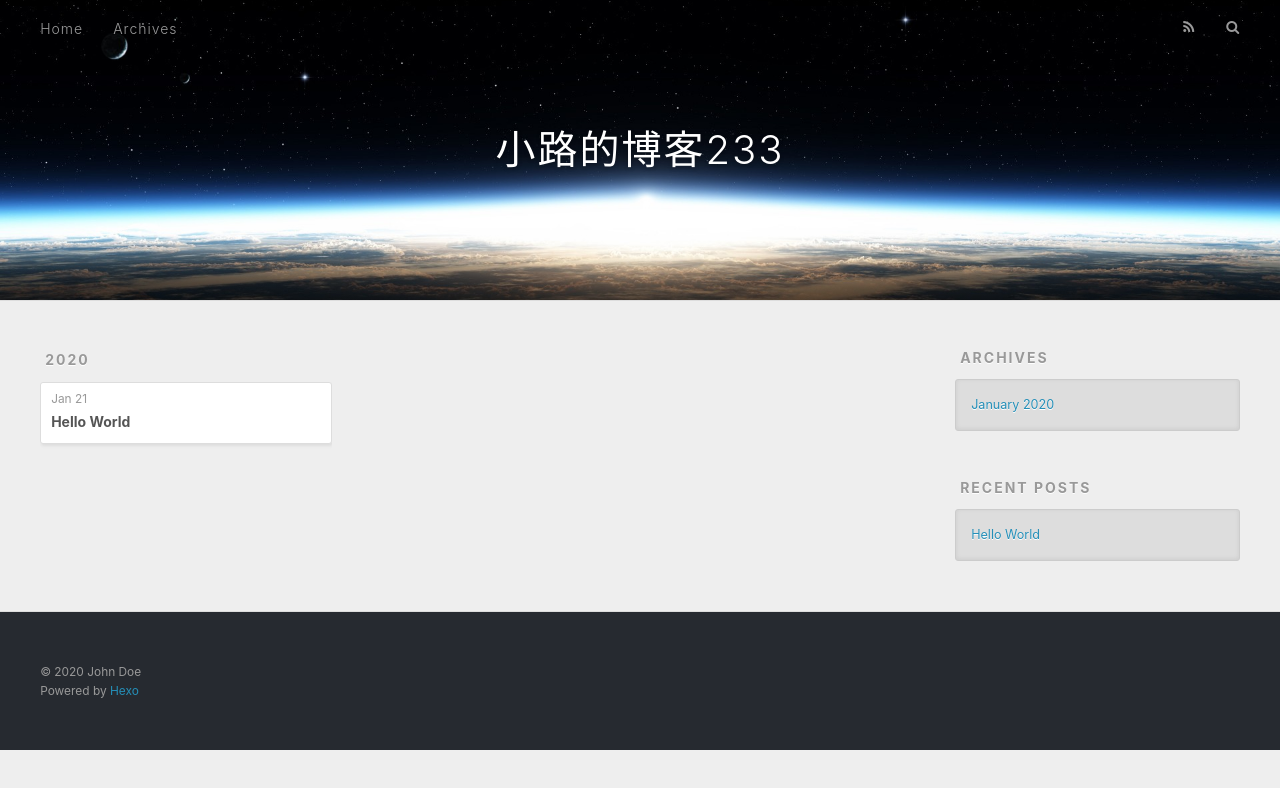
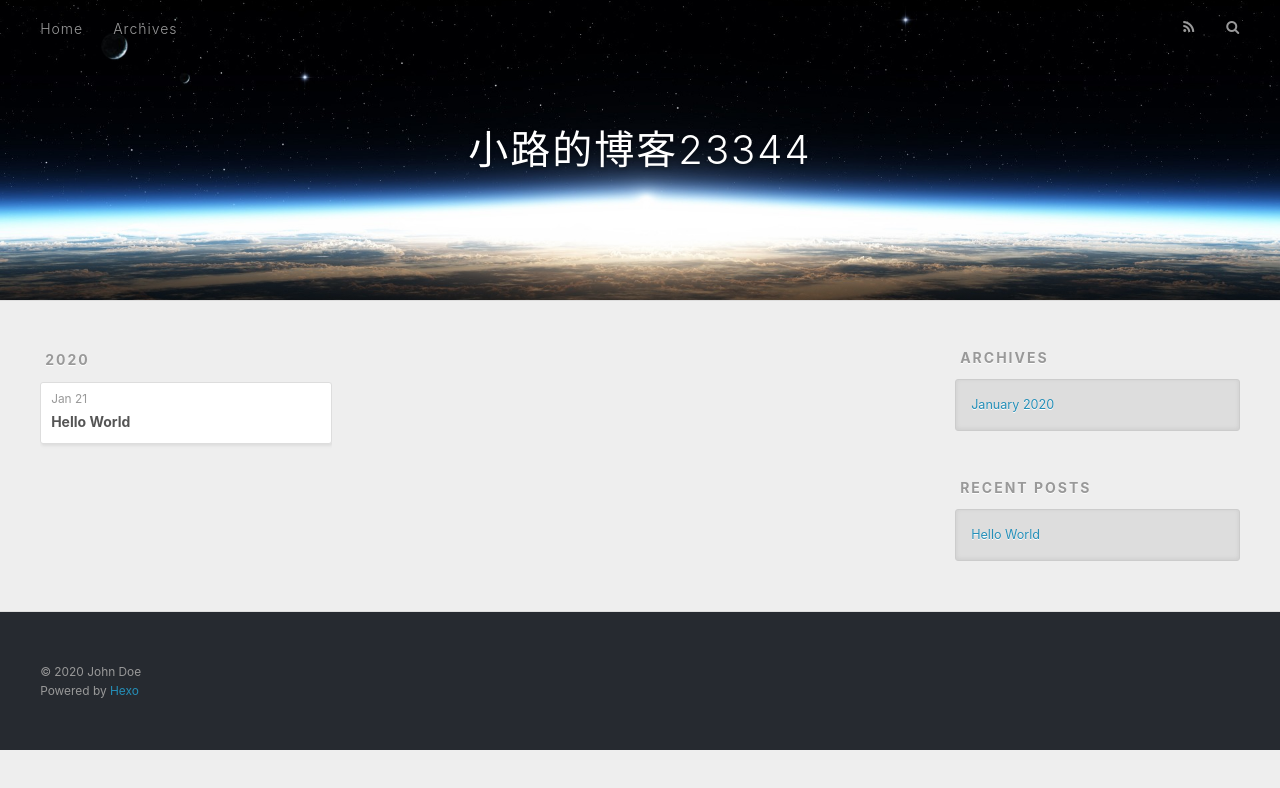
Before and after one commit to hfutpath/PATH.github.io, a plain HTML site: page archives/2020/01/index.html in a window 1280 px wide. Drawn offline with nearby package versions, Linux system fonts and the light colour scheme.

Commit message:
Site updated: 2020-02-01 16:33:05

```diff
--- a/archives/2020/01/index.html
+++ b/archives/2020/01/index.html
@@ -5,17 +5,17 @@
 
 
 
-  <title>Archives: 2020/1 | 小路的博客233</title>
+  <title>Archives: 2020/1 | 小路的博客23344</title>
   <meta name="viewport" content="width=device-width, initial-scale=1, maximum-scale=1">
   <meta property="og:type" content="website">
-<meta property="og:title" content="小路的博客233">
+<meta property="og:title" content="小路的博客23344">
 <meta property="og:url" content="path.github.io.git/archives/2020/01/index.html">
-<meta property="og:site_name" content="小路的博客233">
+<meta property="og:site_name" content="小路的博客23344">
 <meta property="og:locale" content="en_US">
 <meta property="article:author" content="John Doe">
 <meta name="twitter:card" content="summary">
 
-    <link rel="alternate" href="/atom.xml" title="小路的博客233" type="application/atom+xml">
+    <link rel="alternate" href="/atom.xml" title="小路的博客23344" type="application/atom+xml">
 
 
     <link rel="icon" href="/favicon.png">
@@ -36,7 +36,7 @@
   <div id="header-outer" class="outer">
     <div id="header-title" class="inner">
       <h1 id="logo-wrap">
-        <a href="/" id="logo">小路的博客233</a>
+        <a href="/" id="logo">小路的博客23344</a>
       </h1>
 
     </div>
```
Also changed, not shown: 2020/01/21/hello-world/index.html (+4 -4 lines), archives/2020/index.html (+5 -5 lines), archives/index.html (+5 -5 lines), index.html (+5 -5 lines).
